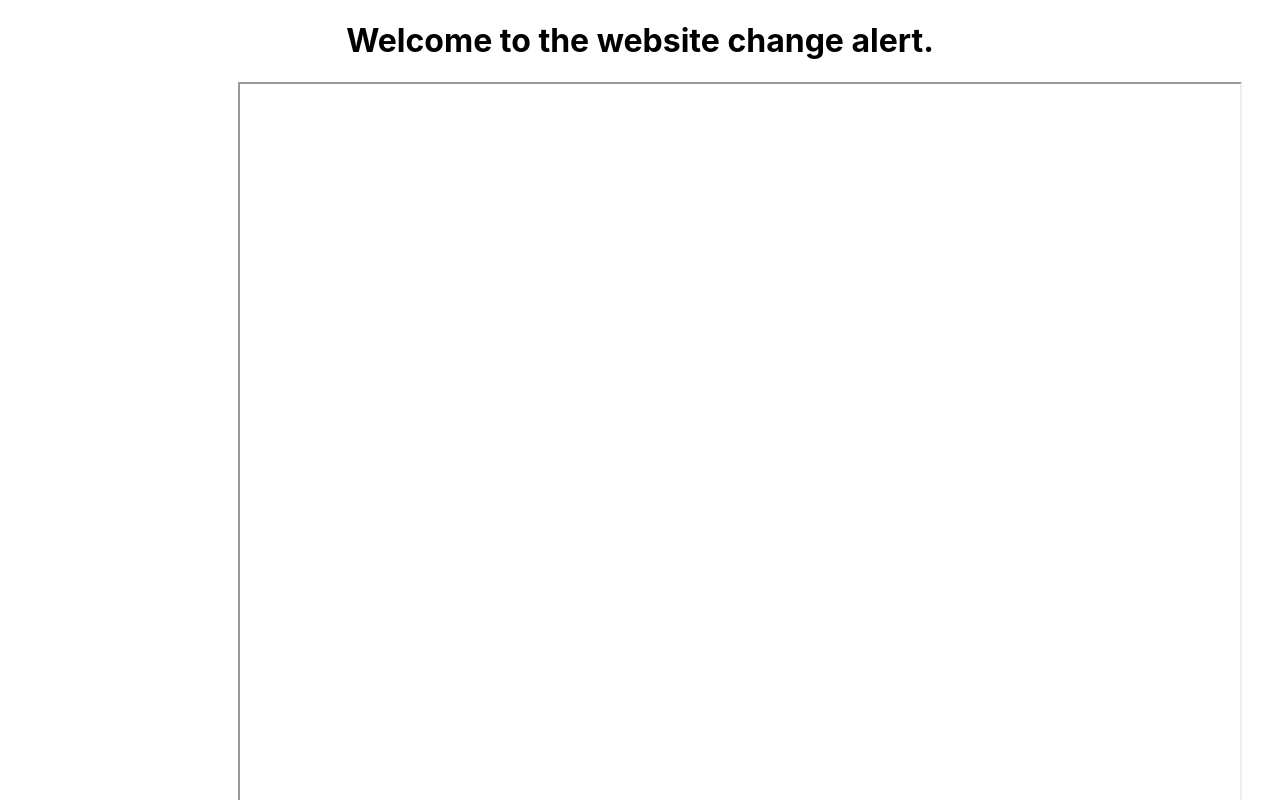
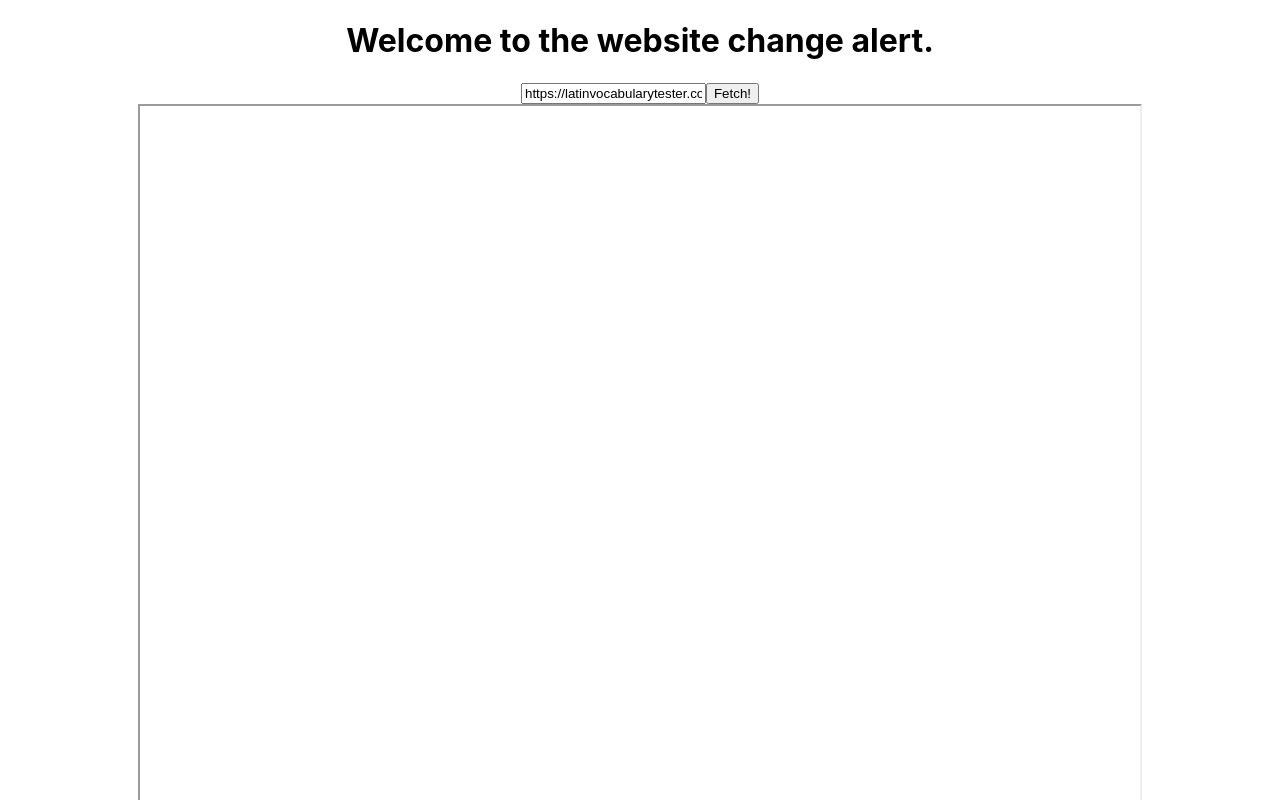
Before and after one commit to starswap/WebsiteChangeAlert, a React (Create React App) app in the folder client/: page / in a window 1280 px wide. Shown: the top 800 px of the page. Built offline with nearby package versions, Linux system fonts and the light colour scheme.

Commit message:
Convert to use submit rather than button

```diff
--- a/client/src/App.js
+++ b/client/src/App.js
@@ -6,10 +6,10 @@ import FetchStep1 from './components/fetchStep1';
 function App() {
   return (
 
-    <>
+    <div class="App">
       <h1 id="title">Welcome to the website change alert.</h1>
       <FetchStep1 />
-    </>
+    </div>
 
   );
 }
--- a/client/src/components/fetchStep1.js
+++ b/client/src/components/fetchStep1.js
@@ -3,14 +3,19 @@ import './fetchStep1.css';
 
 export default function FetchStep1 () {
 
-    const [url, setUrl] = useState("https://latinvocabularytester.com/");
+    let [url, setUrl] = useState("https://latinvocabularytester.com/");
     const [needsReload,setNeedsReload] = useState(false);
 
     const frame = useRef(null);
 
-    async function fetchFrame() {
+    async function fetchFrame(e) {
+        e.preventDefault();
         const urlMatcher = /(https?:\/\/[^/]*)\//;
         //Can we react-refactor this?
+        if (url[url.length-1] != '/') {
+            url += '/'; //temporary
+        }
+
         document.cookie = "targetPage="+url+"; SameSite=None; Secure";
         document.cookie = "targetDomain="+url.match(urlMatcher)[1]+"; SameSite=None; Secure";
         setNeedsReload( (val) => !val);
@@ -21,11 +26,11 @@ export default function FetchStep1 () {
       }
 
       return (
-        <>
+        <form onSubmit={fetchFrame}>
             <input id="url" type="text" value={url} onChange={handleChange} />
-            <input type="button" onClick={fetchFrame} value="Fetch!"/>
+            <input type="submit" value="Fetch!"/> <br />
             <MyFrame ref={frame} id="elementPickFrame" src='./proxyPage' needsReload={needsReload}/>
-        </>
+        </form>
       )
 
 }
@@ -41,7 +46,7 @@ function MyFrame(props) {
     },[props.needsReload]);
 
     function handleLoad() {
-        let css = '.blue {background-color: blue !important; background-image:none !important;}'
+        let css = '.blue {background-color: blue !important; background-image:none !important;}';
         let style = document.createElement('style');
         style.appendChild(document.createTextNode(css));
         theFrame.current.contentDocument.head.appendChild(style);
@@ -51,10 +56,13 @@ function MyFrame(props) {
         theFrame.current.contentDocument.querySelectorAll('*').forEach( (item) =>
             item.addEventListener('mouseout', mouseOut)
         );
+        theFrame.current.contentDocument.querySelectorAll('*').forEach( (item) =>
+            item.addEventListener('click', handleClick)
+        );
     }
 
     function mouseIn(event) {
-        console.log(event.target);
+        //console.log(event.target);
 
         if (typeof theFrame.current.contentDocument.body.previous !== 'undefined') {
             theFrame.current.contentDocument.body.previous.classList.remove('blue');
@@ -67,5 +75,10 @@ function MyFrame(props) {
         event.target.classList.remove('blue');
     }
 
+    function handleClick(event) {
+        event.preventDefault();
+        alert(theFrame.current.contentDocument.body.previous);
+    }
+
     return <iframe ref={theFrame} id={props.id} src={props.src} onLoad={handleLoad} />;
 }
```
